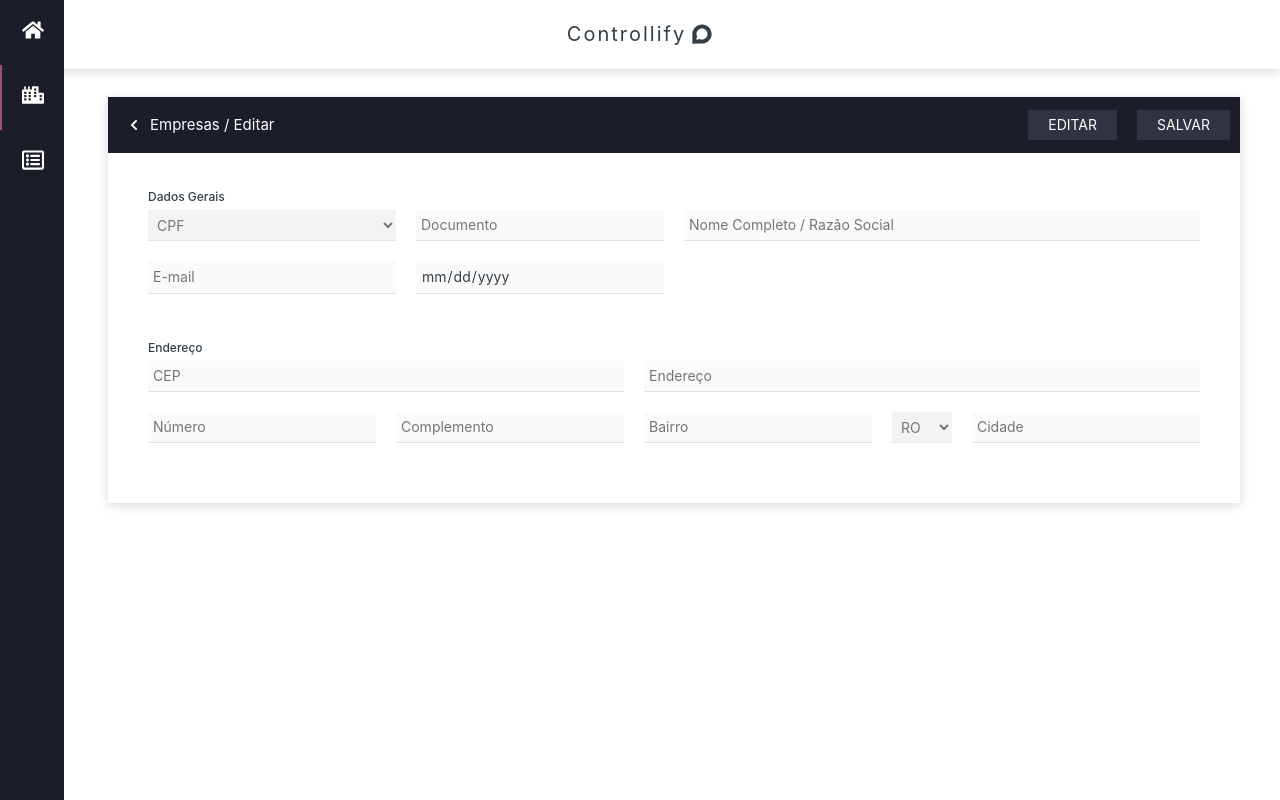
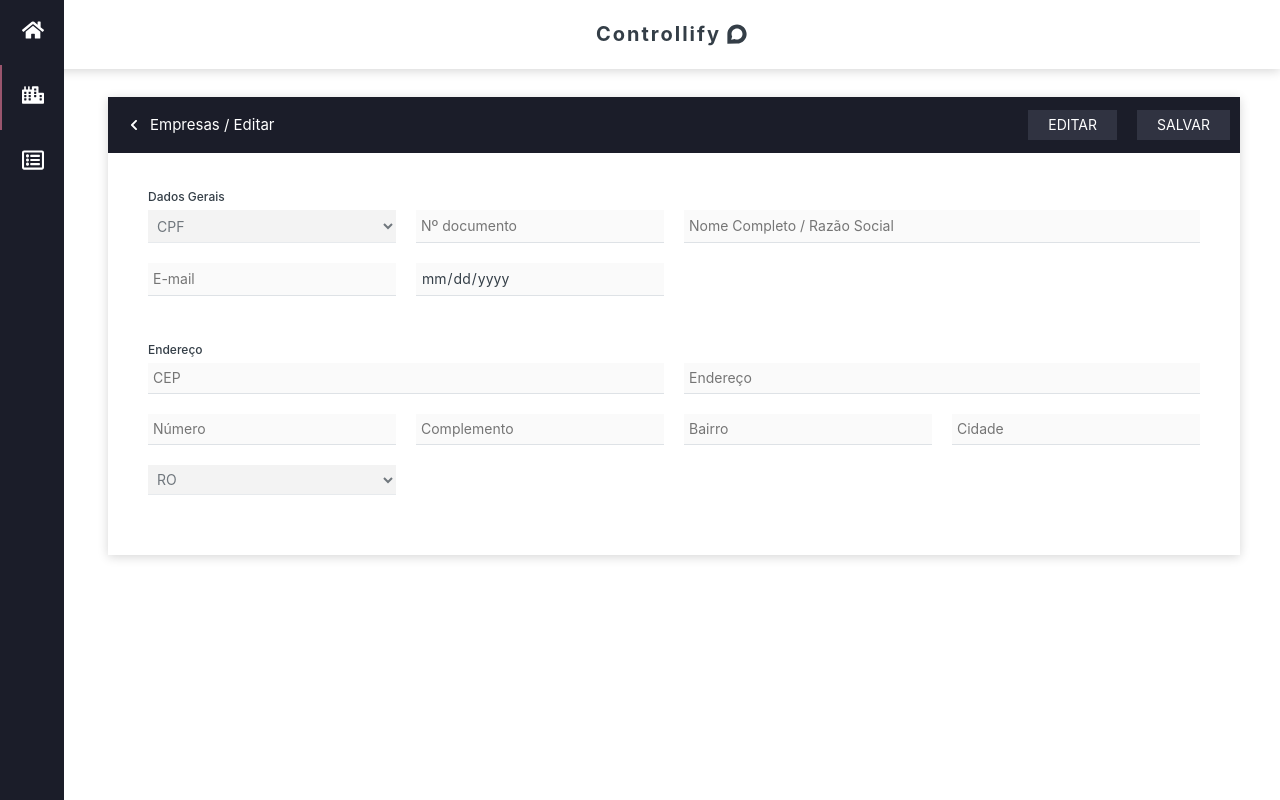
Before and after one commit to felipehimself/controllify, a React (Create React App) app: page /empresas/editar/1 in a window 1280 px wide. Built offline with nearby package versions, Linux system fonts and the light colour scheme.

Commit message:
Ajustes no CSS do componente editar

```diff
--- a/src/components/Card.tsx
+++ b/src/components/Card.tsx
@@ -15,12 +15,17 @@
 };
 
 const Wrapper = styled.div`
-  max-width: 20rem;
-  width: 100%;
+  min-width: 20rem;
+  /* width: 100%; */
   border-radius: 0.4rem;
   background-color: #ffffff;
   box-shadow: 0px 1px 3px rgba(0, 0, 0, 0.26);
   cursor: pointer;
+
+  @media only screen and (max-width: 575px) {
+    flex-grow: 1;
+    margin-right: 2rem;
+  }
 
   :active {
     transform: translateY(2px);
--- a/src/components/Editar.tsx
+++ b/src/components/Editar.tsx
@@ -107,6 +107,7 @@
             id='doc'
             disabled={isDisable}
             onChange={handleChange}
+            className='doc-select'
           >
             <option value='cpf'>CPF</option>
             <option value='cnpj'>CNPJ</option>
@@ -114,10 +115,11 @@
           <input
             value={empresa?.cnpjOuCpf || ''}
             type='text'
-            placeholder='Documento'
+            placeholder='Nº documento'
             onChange={handleChange}
             name='cnpjOuCpf'
             disabled={isDisable}
+            className='doc-input'
           />
           <input
             className='nome-razao-social'
@@ -135,6 +137,7 @@
             disabled={isDisable}
             onChange={handleChange}
             name='email'
+            className='email-input'
           />
           <input
             value={empresa?.abertura || ''}
@@ -143,9 +146,9 @@
             disabled={isDisable}
             onChange={handleChange}
             name='abertura'
+            className='data-input'
           />
         </div>
-
         <label htmlFor='doc'>Endereço</label>
 
         <div className='form-control-endereco'>
@@ -194,6 +197,15 @@
             onChange={handleChange}
             name='bairro'
           />
+          <input
+            value={empresa?.cidade || ''}
+            type='text'
+            placeholder='Cidade'
+            className='cidade'
+            disabled={isDisable}
+            onChange={handleChange}
+            name='cidade'
+          />
           <select
             value={empresa?.uf}
             name='uf'
@@ -212,15 +224,7 @@
                 );
               })}
           </select>
-          <input
-            value={empresa?.cidade || ''}
-            type='text'
-            placeholder='Cidade'
-            className='cidade'
-            disabled={isDisable}
-            onChange={handleChange}
-            name='cidade'
-          />
+
         </div>
       </form>
     </Wrapper>
@@ -287,6 +291,7 @@
   .form-control-dados {
     display: grid;
     grid-template-columns: repeat(4, 1fr);
+    grid-template-rows: repeat(2, 1fr);
     gap: 2rem;
     padding: 0.5rem 2rem 3rem 2rem;
   }
@@ -297,7 +302,7 @@
 
   .form-control-endereco {
     display: grid;
-    grid-template-columns: repeat(5, 1fr);
+    grid-template-columns: repeat(4, 1fr);
     gap: 2rem;
     padding: 0.5rem 2rem 3rem 2rem;
   }
@@ -307,7 +312,7 @@
   }
 
   .endereco {
-    grid-column: 3 /6;
+    grid-column: 3 /5;
   }
 
   input[type='date']::-webkit-calendar-picker-indicator {
@@ -337,6 +342,42 @@
       transform: translateY(0);
     }
   }
+
+  @media only screen and (max-width: 1115px) {
+    .nome-razao-social {
+      grid-column: 3 / 4;
+    }
+  }
+
+  @media only screen and (max-width: 956px) {
+    .form-control-dados {
+      grid-template-rows: repeat(3, 1fr);
+    }
+
+    .nome-razao-social {
+      grid-column: 1 / 5;
+    }
+
+    .doc-select {
+      grid-row: 2 / 3;
+      grid-column: 1 / 3;
+    }
+
+    .doc-input {
+      grid-row: 2 / 3;
+      grid-column: 3 / 5;
+    }
+
+    .email-input {
+      grid-row: 3 / 4;
+      grid-column: 1 / 3;
+    }
+
+    .data-input {
+      grid-row: 3 / 4;
+      grid-column: 3 / 5;
+    }
+  }
 `;
 
 export default Editar;
--- a/src/components/Header.tsx
+++ b/src/components/Header.tsx
@@ -19,7 +19,6 @@
   top: 0;
   width: 100%;
   gap: 0.5rem;
-  /* margin-left: 6.4rem; */
   background-color: #ffffff;
   text-align: center;
   box-shadow: ${styles.boxShadow};
@@ -29,6 +28,8 @@
     color: ${styles.textColor};
     letter-spacing: 2px;
     font-size: 2rem;
+    font-weight: bold;
+    margin-left: 6.4rem;
   }
 `;
 
--- a/src/components/Home.tsx
+++ b/src/components/Home.tsx
@@ -9,7 +9,7 @@
       <h2>Painel</h2>
       <article className='cards-container'>
         {dadosInicio.map((item, index) => {
-          return <Card key={index} {...item} />
+          return <Card key={index} {...item} />;
         })}
       </article>
     </Wrapper>
@@ -28,6 +28,7 @@
   .cards-container {
     display: flex;
     gap: 2rem;
+    flex-wrap: wrap;
   }
 `;
 
--- a/src/components/Sidebar.tsx
+++ b/src/components/Sidebar.tsx
@@ -85,7 +85,7 @@
     border-radius: 3px;
     opacity: 0;
     visibility: hidden;
-    transition: all 0.3s ease-in-out;
+    transition: all 0.2s ease-in-out;
     width: 0;
   }
 
```
